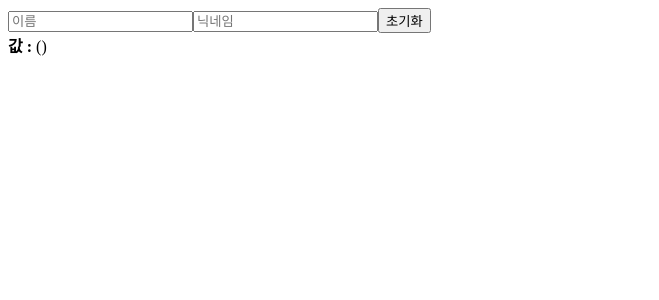
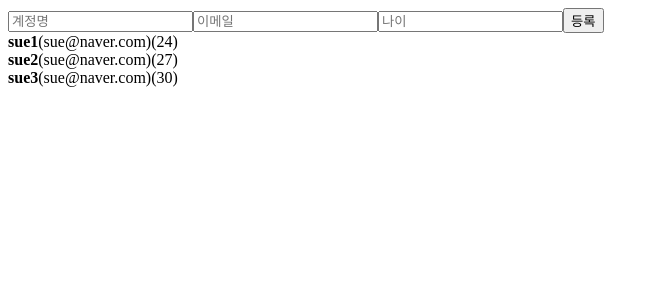
Before and after one commit to RAMA4368/sandbox__react, a React (Create React App) app: page / in a window 1280 px wide. Shown: the top 300 px of the page, without its empty margins (0-659 px from the left). Built offline with nearby package versions, Linux system fonts and the light colour scheme.

Commit message:
create user list CreateUserList

```diff
--- a/src/App.js
+++ b/src/App.js
@@ -1,7 +1,74 @@
-import React from "react";
+import React, { useRef, useState } from "react";
+import CreateUser from "./CreateUser";
 import InputSample from "./InputSample";
+import UserList from "./UserList";
 
 function App() {
-  return <InputSample />;
+  const [inputs, setInputs] = useState({
+    username: "",
+    email: "",
+    age: ""
+  });
+  const { username, email, age } = inputs;
+  const onChange = (e) => {
+    const { name, value } = e.target;
+    setInputs({
+      ...inputs,
+      [name]: value
+    });
+  };
+
+  const [users, setUsers] = useState([
+    {
+      id: 1,
+      username: "sue1",
+      email: "sue@naver.com",
+      age: "24"
+    },
+    {
+      id: 2,
+      username: "sue2",
+      email: "sue@naver.com",
+      age: "27"
+    },
+    {
+      id: 3,
+      username: "sue3",
+      email: "sue@naver.com",
+      age: "30"
+    }
+  ]);
+
+  const nextId = useRef(4);
+
+  const onCreate = () => {
+    const user = {
+      id: nextId.current,
+      username,
+      email,
+      age
+    };
+    setUsers([...users, user]); //users를 복사하고 user를 붙인다
+    setInputs({
+      username: "",
+      email: "",
+      age: ""
+    });
+    console.log(nextId.current);
+    nextId.current += 1;
+  };
+
+  return (
+    <>
+      <CreateUser
+        username={username}
+        email={email}
+        onChange={onChange}
+        onCreate={onCreate}
+        age={age}
+      />
+      <UserList users={users} />
+    </>
+  );
 }
 export default App;
--- /dev/null
+++ b/src/CreateUser.js
@@ -0,0 +1,23 @@
+import React from "react";
+
+function CreateUser({ username, age, email, onChange, onCreate }) {
+  return (
+    <div>
+      <input
+        name="username"
+        placeholder="계정명"
+        onChange={onChange}
+        value={username}
+      />
+      <input
+        name="email"
+        placeholder="이메일"
+        onChange={onChange}
+        value={email}
+      />
+      <input name="age" placeholder="나이" onChange={onChange} value={age} />
+      <button onClick={onCreate}>등록</button>
+    </div>
+  );
+}
+export default CreateUser;
--- a/src/InputSample.js
+++ b/src/InputSample.js
@@ -1,15 +1,23 @@
-import React, { useState } from "react";
+import React, { useState, useRef } from "react";
 
 function InputSample() {
+  //1. 객체를 만든다
   const [inputs, setInputs] = useState({
     name: "",
-    nickname: ""
+    nickname: "",
+    age: ""
   });
-  const { name, nickname } = inputs;
+  //useRef() 로 DOM 을 직접 가져오기 가능
+  const nameInput = useRef();
+  //2.inputs 라는 객체로 name nickname age 를 할당한다
+  const { name, nickname, age } = inputs;
 
   const onChange = (e) => {
+    //3.이벤트가 걸린 요소의 e.target.name 과 e.target.value 가 입력된다.
     const { name, value } = e.target;
 
+    //4.setInputs 라는 객체에 inputs 객체를 복사한다
+    //(똑같은 객체 하나가 만들어졌고) 그 setinputs 의 name 은 입력한 값으로 교체된다.
     setInputs({
       ...inputs,
       [name]: value
@@ -19,19 +27,29 @@
   const onReset = () => {
     setInputs({
       name: "",
-      nickname: ""
+      nickname: "",
+      age: ""
     });
+    //DOM을 가져와서 DOM API중 focus 를 사용하면 ref를 걸어준 곳에 포커스를 맞출 수 있음
+    nameInput.current.focus();
   };
 
   return (
     <div>
-      <input name="name" placeholder="이름" onChange={onChange} value={name} />
+      <input
+        name="name"
+        placeholder="이름"
+        onChange={onChange}
+        value={name}
+        ref={nameInput} //ref를 걸어주면 여기에 직접 접근 가능
+      />
       <input
         name="nickname"
         placeholder="닉네임"
         onChange={onChange}
         value={nickname}
       />
+      <input name="age" placeholder="나이" onChange={onChange} value={age} />
       <button onClick={onReset}>초기화</button>
 
       <div>
--- /dev/null
+++ b/src/UserList.js
@@ -0,0 +1,25 @@
+import React from "react";
+
+function User({ user }) {
+  console.log(user);
+  return (
+    <div>
+      <b>{user.username}</b>
+      <span>({user.email})</span>
+      <span>({user.age})</span>
+    </div>
+  );
+}
+
+function UserList({ users }) {
+  return (
+    <div>
+      {/* app.js 에서 컴포넌트에 달아둔 props를 통해 user 정보가 여기(파라미터)로 날라온다  */}
+      {/* 날아온 파라미터를 map을 이용해 index 만큼 돌려서 user 컴포넌트 알맞는 부분에 담아준다 */}
+      {users.map((user, index) => (
+        <User user={user} key={user.id} />
+      ))}
+    </div>
+  );
+}
+export default UserList;
```
